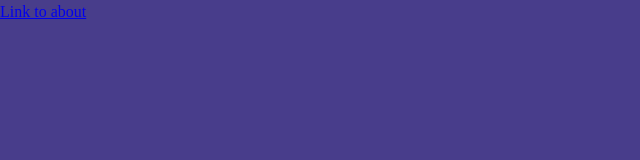
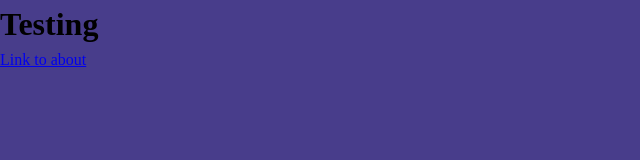
Before and after one commit to TraekWells/your-good-coach-template, a website built with Vite: page index.html in a window 1280 px wide. Shown: the whole page, without its empty margins (0-640 px from the left). Built offline with nearby package versions, Linux system fonts and the light colour scheme.

Commit message:
chore: savepoint

```diff
--- a/index.html
+++ b/index.html
@@ -7,6 +7,9 @@
     <link rel="stylesheet" href="./src/scss/main.scss" />
   </head>
   <body>
+    <header>
+      <h1>Testing</h1>
+    </header>
     <a href="/about.html">Link to about</a>
     <script type="module" src="./src/js/main.ts"></script>
   </body>
--- a/src/scss/_header.scss
+++ b/src/scss/_header.scss
@@ -1,3 +1,4 @@
 .header {
   border-radius: var(--spacing-1);
+  background-color: --space-1;
 }
```
Also changed, not shown: README.md.
